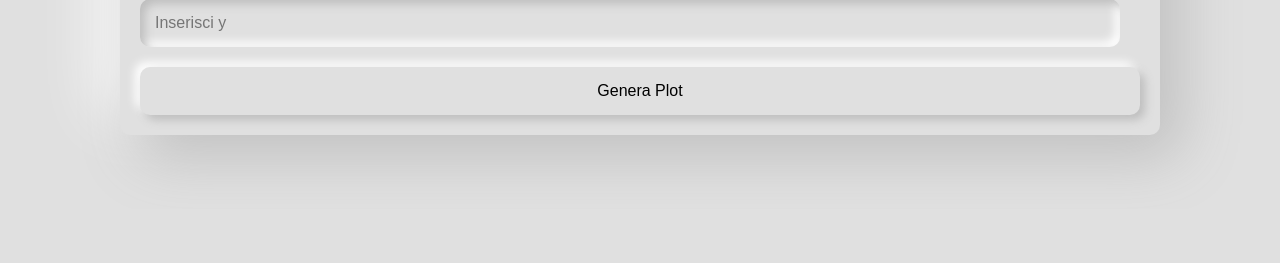
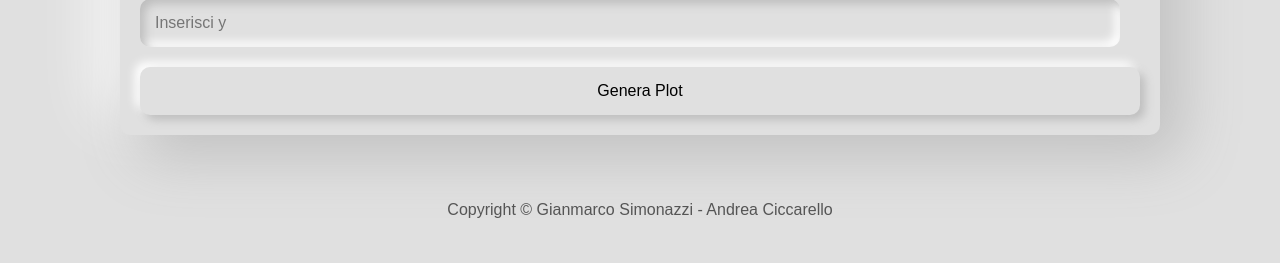
Before and after one commit to giammisimo/minizinc-2dpacking, a Flask app: page / in a window 1280 px wide. Shown: the part 591-854 px from the top of the page. Before the commit the page ends 756 px from the top, so only its background shows below. Run offline with Flask 3, Linux system fonts and the light colour scheme.

Commit message:
piccoli cambiamenti UI

```diff
--- a/web/src/templates/index.html
+++ b/web/src/templates/index.html
@@ -58,6 +58,7 @@
                         -5px -5px 10px var(--shadow-light);
             font-size: 16px;
             cursor: pointer;
+            color: var(--input-text-color);
         }
 
         button:active {
@@ -181,4 +182,8 @@
     </script>
 </body>
 
+<footer style="text-align: center; padding-top: 50px;">
+    <p>Copyright © Gianmarco Simonazzi - Andrea Ciccarello</a></p>
+</footer>
+
 </html>
```
